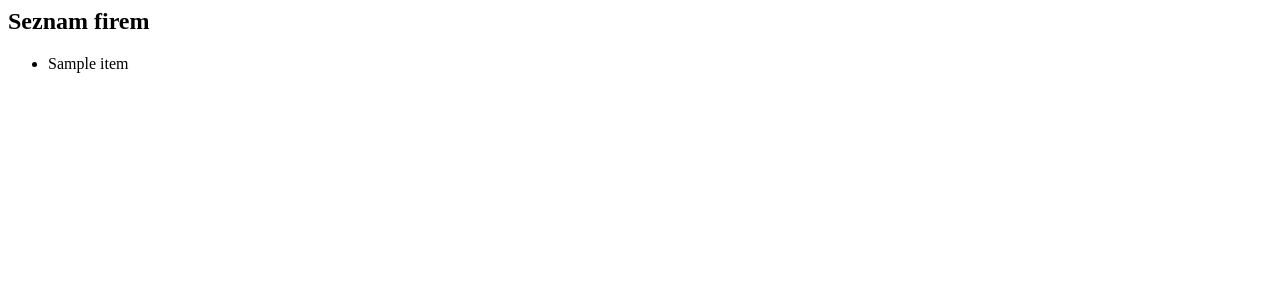
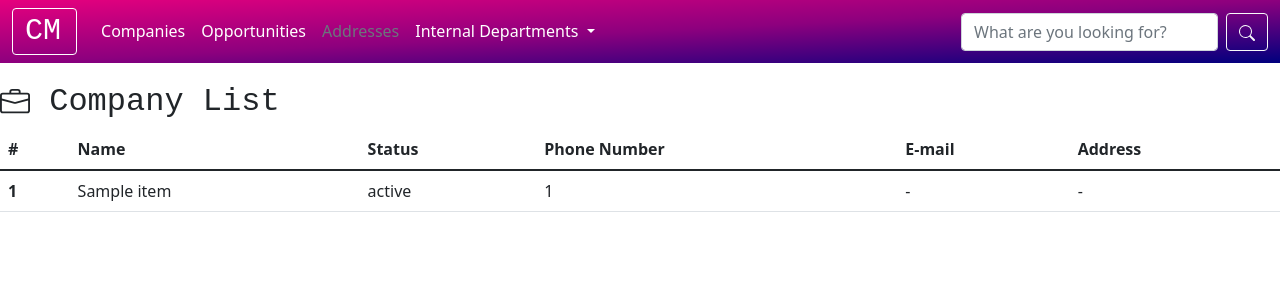
Before and after one commit to marketulinek/czechitas-django-1, a Django app: template company_manager/crm/templates/company/list.html in a window 1280 px wide. Shown: the top 300 px of the page. Run offline with Django 3.2, Linux system fonts and the light colour scheme; the template is opened without the code that fills it: most values are stand-ins (such as "Sample title", 1, 10 or a date in 2020).

Commit message:
Created HTML for company list

```diff
--- a/company_manager/crm/templates/base.html
+++ b/company_manager/crm/templates/base.html
@@ -7,6 +7,7 @@
     <!--<link rel="stylesheet" href="styles.css" />-->
     <style>
         h1 { font-family: "Courier New"; text-align: center; margin: 50px; }
+        h2 { font-family: "Courier New"; margin-top: 20px; }
 
         .navbar {
             background-color: #e6007e;
@@ -30,6 +31,8 @@
         .nav-item { border-bottom: 1px solid transparent; }
         .nav-link, .nav-link:hover { color: white; }
         .nav-item:hover:not(.disabled) { border-bottom: 1px solid white; }
+
+        .table-hover tbody tr:hover { background-color: rgba(141, 0, 126, 0.1); }
     </style>
 </head>
 <body>
@@ -42,7 +45,7 @@
           <div class="collapse navbar-collapse" id="navbarSupportedContent">
             <ul class="navbar-nav me-auto mb-2 mb-lg-0">
               <li class="nav-item">
-                <a class="nav-link active" aria-current="page" href="#">Companies</a>
+                <a class="nav-link active" aria-current="page" href="{% url 'company_list' %}">Companies</a>
               </li>
               <li class="nav-item">
                 <a class="nav-link" href="#">Opportunities</a>
--- a/company_manager/crm/templates/company/list.html
+++ b/company_manager/crm/templates/company/list.html
@@ -1,7 +1,37 @@
-<h2>Seznam firem</h2>
+{% extends 'base.html' %}
 
-<ul>
-    {% for item in object_list %}
-    <li>{{ item.name }}</li>
-    {% endfor %}
-</ul>
+{% block content %}
+    <h2>
+        <svg xmlns="http://www.w3.org/2000/svg" width="30" height="30" fill="currentColor" class="bi bi-briefcase" viewBox="0 0 16 16">
+            <path d="M6.5 1A1.5 1.5 0 0 0 5 2.5V3H1.5A1.5 1.5 0 0 0 0 4.5v8A1.5 1.5 0 0 0 1.5 14h13a1.5 1.5 0 0 0 1.5-1.5v-8A1.5 1.5 0 0 0 14.5 3H11v-.5A1.5 1.5 0 0 0 9.5 1h-3zm0 1h3a.5.5 0 0 1 .5.5V3H6v-.5a.5.5 0 0 1 .5-.5zm1.886 6.914L15 7.151V12.5a.5.5 0 0 1-.5.5h-13a.5.5 0 0 1-.5-.5V7.15l6.614 1.764a1.5 1.5 0 0 0 .772 0zM1.5 4h13a.5.5 0 0 1 .5.5v1.616L8.129 7.948a.5.5 0 0 1-.258 0L1 6.116V4.5a.5.5 0 0 1 .5-.5z"/>
+        </svg>
+        Company List
+    </h2>
+
+    <table class="table table-hover">
+        <thead>
+          <tr>
+            <th scope="col">#</th>
+            <th scope="col">Name</th>
+            <th scope="col">Status</th>
+            <th scope="col">Phone Number</th>
+            <th scope="col">E-mail</th>
+            <th scope="col">Address</th>
+          </tr>
+        </thead>
+        <tbody>
+            {% for item in object_list %}
+              <tr>
+                <th scope="row">{{ forloop.counter }}</th>
+                <td>{{ item.name }}</td>
+                <td>{{ item.get_status_display }}</td>
+                <td>{% firstof item.phone_number '-' %}</td>
+                <td>{% firstof item.email '-' %}</td>
+                <td>{% firstof item.address '-' %}</td>
+              </tr>
+            {% empty %}
+              <tr colspan="6"><td>This list of companies is empty.</td></tr>
+            {% endfor %}
+        </tbody>
+      </table>
+{% endblock %}
--- a/company_manager/crm/views.py
+++ b/company_manager/crm/views.py
@@ -14,7 +14,7 @@ class CompanyCreateView(CreateView):
 class CompanyListView(ListView):
     model = models.Company
     template_name = 'company/list.html'
-    fields = ['name', 'status']
+    fields = ['name', 'status', 'phone_number', 'email', 'address']
 
 class OpportunityCreateView(CreateView):
     model = models.Opportunity
```
Also changed, not shown: company_manager/crm/migrations/0003_alter_opportunity_primary_contact.py (added).
